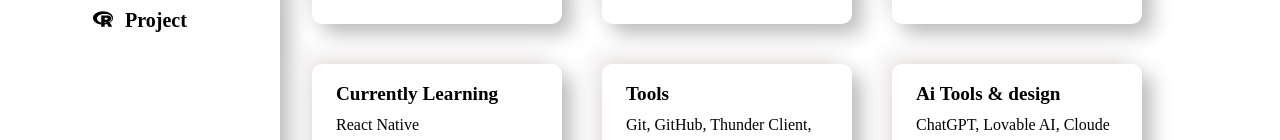
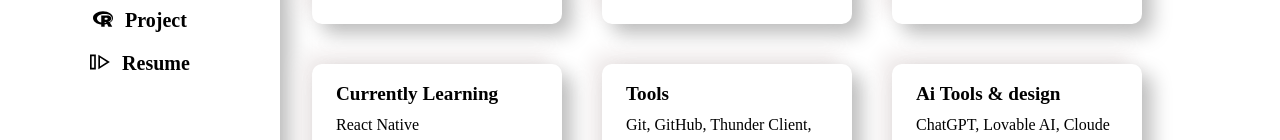
Before and after one commit to Shivam-75/portfolio, a React (Vite) app: page /about in a window 1280 px wide. Shown: the part 390-530 px from the top of the page. Built offline with nearby package versions, Linux system fonts and the light colour scheme.

Commit message:
add resume

```diff
--- a/src/components/card/ContentCard.jsx
+++ b/src/components/card/ContentCard.jsx
@@ -5,7 +5,7 @@
     <div className="skills-cards-container">
       {item.map((items, index) => {
         return (
-          <div className="skill-card">
+          <div key={index} className="skill-card">
             <h4 className="card-content-about">{items.title}</h4>
             <p>{items.skill}</p>
           </div>
--- a/src/components/nav/Nav.jsx
+++ b/src/components/nav/Nav.jsx
@@ -9,7 +9,16 @@
 import { FaRProject } from "react-icons/fa6";
 import { FaLinkedin } from "react-icons/fa";
 import { FaFileDownload } from "react-icons/fa";
+import { GrResume } from "react-icons/gr";
 const Nav = () => {
+   const downloadResume = () => {
+    const link = document.createElement("a");
+    link.href = "/shivam resume new.pdf"; // Replace with your actual file name
+    link.download = "shivam resume new.pdf"; // File will be downloaded with this name
+    document.body.appendChild(link);
+    link.click();
+    document.body.removeChild(link);
+  };
   return (
     <header className="navbar">
       <aside className="navbar-aside">
@@ -45,6 +54,12 @@
               Project
             </div>
           </NavLink>
+          <NavLink className="navlink" onClick={downloadResume}>
+            <div className="ss-nav">
+              <GrResume />
+              Resume
+            </div>
+          </NavLink>
         </div>
       </aside>
       <div className="nav-outlet">
```
Also changed, not shown: 1 other file (tests, documents, lock files or other folders).
